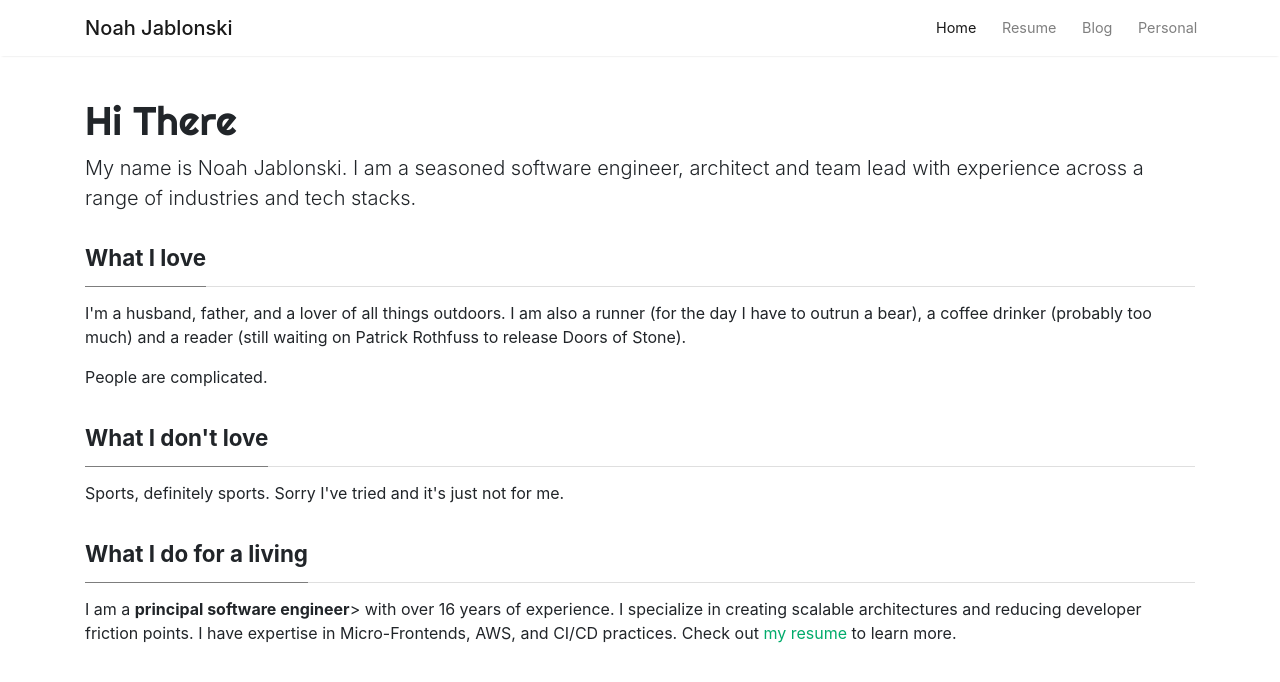
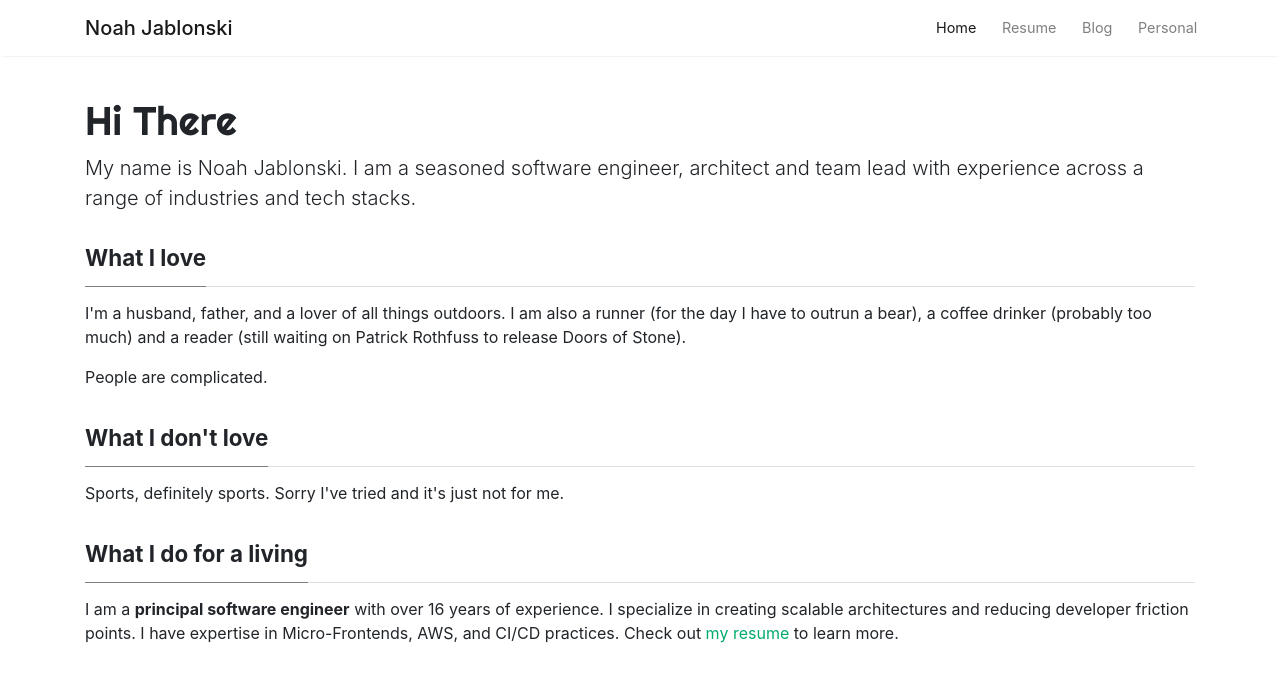
Before and after one commit to jablonnc/jablonnc.github.io, a Jekyll site: the page built from index.html, in a window 1280 px wide. Shown: the top 682 px of the page. Built offline with Jekyll 4.4.1, drawn with Linux system fonts in a browser that asks for light colours; nearby versions of some CDN libraries; the list of posts is cut into pages by our own code.

Commit message:
master --

```diff
--- a/index.html
+++ b/index.html
@@ -32,5 +32,5 @@ layout: default
       <h2><span>What I do for a living</span></h2>
   </div>
 
-  I am a <b>principal software engineer</b>> with over 16 years of experience. I specialize in creating scalable architectures and reducing developer friction points. I have expertise in Micro-Frontends, AWS, and CI/CD practices. Check out <a href="/resume">my resume</a> to learn more.
+  I am a <b>principal software engineer</b> with over 16 years of experience. I specialize in creating scalable architectures and reducing developer friction points. I have expertise in Micro-Frontends, AWS, and CI/CD practices. Check out <a href="/resume">my resume</a> to learn more.
 </section>
```
